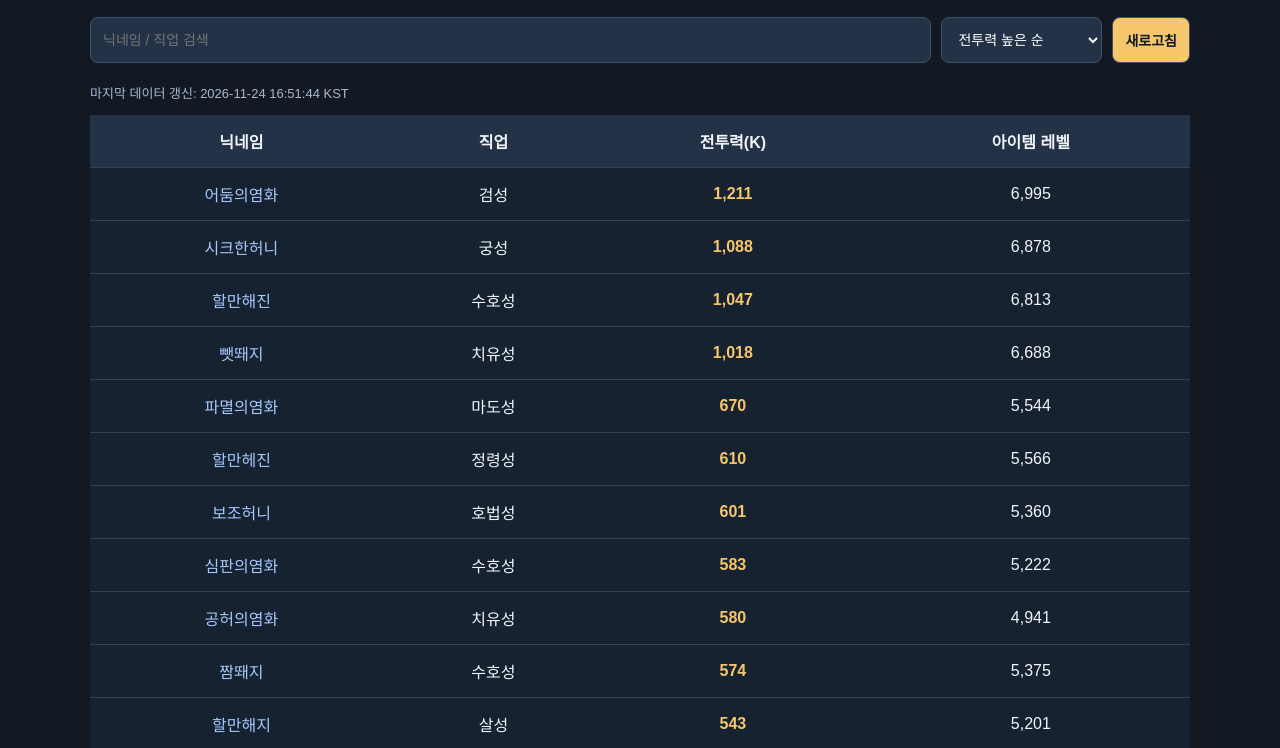
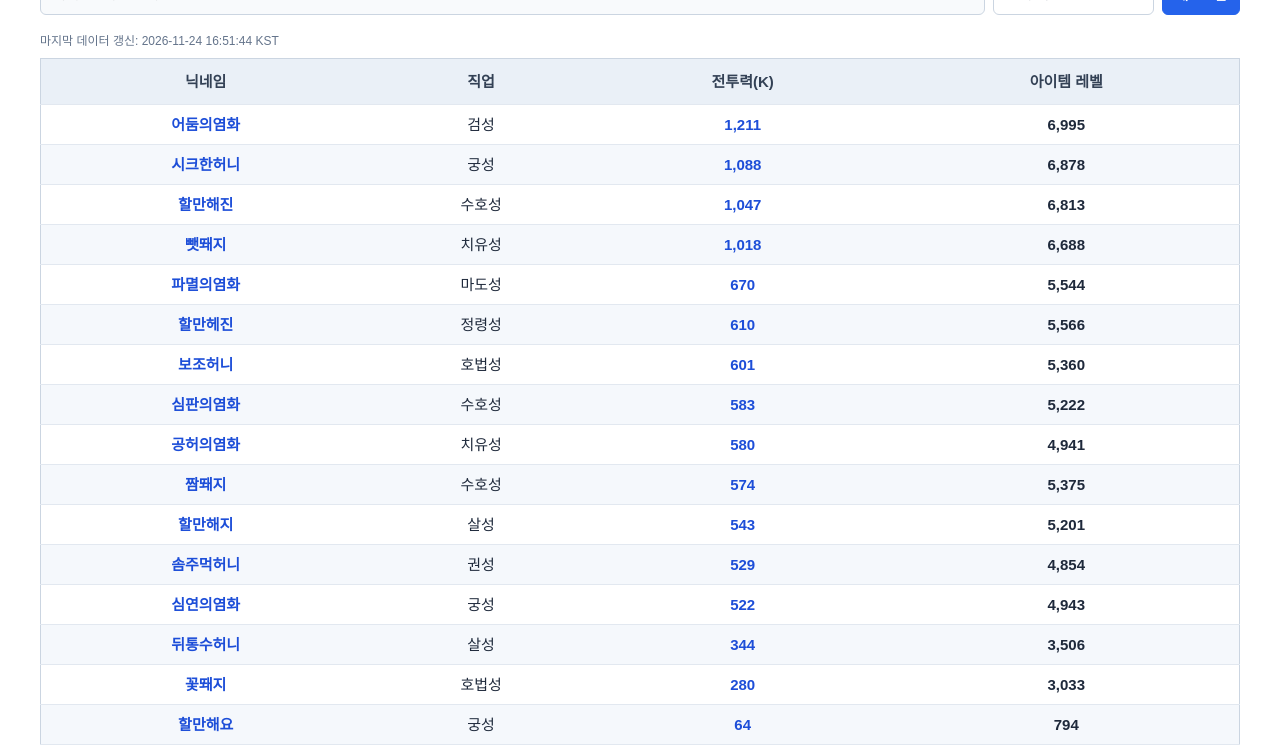
Before and after one commit to 55TrillionAlien/Scorpion, a plain HTML site: page index.html in a window 1280 px wide. Shown: the part 121-869 px from the top of the page. Drawn offline with Linux system fonts and the light colour scheme.

Commit message:
Update index.html

```diff
--- a/index.html
+++ b/index.html
@@ -5,59 +5,126 @@
 <meta name="viewport" content="width=device-width, initial-scale=1">
 <title>SCORPION WEB</title>
 <style>
-* { box-sizing: border-box; }
+* {
+  box-sizing: border-box;
+}
 body {
-  background: #121923;
-  color: #f1f5f9;
-  font-family: Arial, sans-serif;
+  background: #ffffff;
+  color: #1e293b;
+  font-family: "Malgun Gothic", Arial, sans-serif;
   margin: 0;
-  padding: 20px;
+  padding: 16px;
 }
-main { max-width: 1100px; margin: auto; }
-h1 { color: #f5c66b; margin-bottom: 8px; }
-p { color: #a8b9ce; }
+main {
+  max-width: 1200px;
+  margin: auto;
+}
+h1 {
+  color: #172b4d;
+  font-size: 30px;
+  font-weight: 800;
+  margin: 0 0 8px;
+}
+p {
+  color: #64748b;
+  font-size: 14px;
+  margin: 8px 0;
+}
 .toolbar {
   display: flex;
   flex-wrap: wrap;
-  gap: 10px;
-  margin: 20px 0;
+  gap: 8px;
+  margin: 16px 0;
 }
 input, select, button {
-  padding: 12px;
-  border: 1px solid #40516a;
-  border-radius: 8px;
-  background: #243247;
-  color: white;
+  padding: 10px 12px;
+  border: 1px solid #cbd5e1;
+  border-radius: 6px;
+  background: #ffffff;
+  color: #1e293b;
   font-size: 14px;
 }
-input { flex: 1; min-width: 130px; }
+input {
+  flex: 1;
+  min-width: 130px;
+  background: #f8fafc;
+}
+input:focus, select:focus {
+  outline: 2px solid #93c5fd;
+  border-color: #2563eb;
+}
 button {
-  background: #f5c66b;
-  color: #121923;
+  background: #2563eb;
+  border-color: #2563eb;
+  color: #ffffff;
   font-weight: bold;
   cursor: pointer;
+}
+button:hover {
+  background: #1d4ed8;
 }
 table {
   width: 100%;
   border-collapse: collapse;
-  background: #172231;
+  background: #ffffff;
+  border: 1px solid #cbd5e1;
 }
 th, td {
-  padding: 14px 7px;
-  border-bottom: 1px solid #334155;
+  padding: 9px 8px;
+  border-bottom: 1px solid #e2e8f0;
   text-align: center;
+  font-size: 15px;
+  line-height: 1.4;
 }
-th { background: #243247; }
+th {
+  background: #eaf0f7;
+  color: #334155;
+  font-weight: 700;
+  padding: 12px 8px;
+}
+tbody tr:nth-child(even) {
+  background: #f5f8fc;
+}
+tbody tr:hover {
+  background: #e0edff;
+}
 td:nth-child(3) {
-  color: #f5c66b;
-  font-weight: bold;
+  color: #1d4ed8;
+  font-weight: 800;
+  font-variant-numeric: tabular-nums;
 }
-a { color: #a5c8fa; text-decoration: none; }
-a:hover { text-decoration: underline; }
-#status { font-size: 13px; color: #a8b9ce; }
+td:nth-child(4) {
+  font-weight: 600;
+  font-variant-numeric: tabular-nums;
+}
+a {
+  color: #1d4ed8;
+  font-weight: 600;
+  text-decoration: none;
+}
+a:hover {
+  text-decoration: underline;
+}
+#status {
+  font-size: 12px;
+  color: #64748b;
+  margin: 10px 0;
+}
 @media(max-width:600px) {
-  body { padding: 10px; }
-  th, td { font-size: 13px; padding: 12px 4px; }
+  body {
+    padding: 8px;
+  }
+  h1 {
+    font-size: 25px;
+  }
+  th, td {
+    font-size: 13px;
+    padding: 8px 4px;
+  }
+  input, select, button {
+    font-size: 12px;
+    padding: 8px;
+  }
 }
 </style>
 </head>
```
